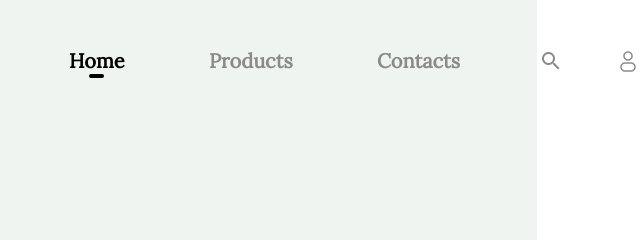
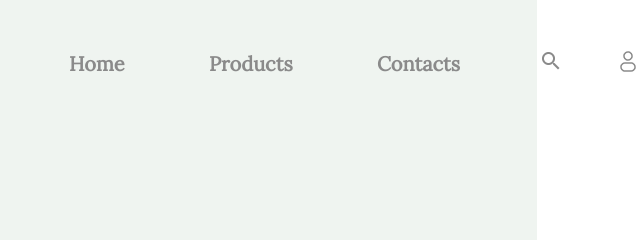
Before and after one commit to adekunle22k/New-website, a plain HTML site: page index.html in a window 1280 px wide. Shown: the top 240 px of the page, 295-935 px from the left. Drawn offline with Linux system fonts and the light colour scheme.

Commit message:
removed javascript file

```diff
--- a/index.html
+++ b/index.html
@@ -11,10 +11,8 @@
       <p class="logo">Greenday</p>
       <div class="nav-1">
         <ul>
-          <li><a id="nav-home" href="#">Home</a>
-       <div class="nav-border"></div>
-        </li>
-          <li><a id="">Products</a></li>
+          <li><a href="#">Home</a></li>
+          <li><a href="#">Products</a></li>
           <li><a href="#">Contacts</a></li>
         </ul>
       </div>
@@ -31,9 +29,7 @@
           </li>
           <li class="nav-line"></li>
           <li>
-            <a href="#"
-              ><img class="gap" src="./images/Group 1.png" alt=""
-            /></a>
+            <a href="#"><img class="gap" src="./images/Group 1.png" alt="" /></a>
           </li>
         </ul>
       </div>
--- a/style.css
+++ b/style.css
@@ -46,13 +46,7 @@ body {
   color: rgba(138, 138, 138, 1);
   text-decoration: none;
 }
-/*
-.nav-1 ul li a::after {
-  content: "";
-  width: 30px;
-  height: 3px;
-  position: absolute;
-} */
+
 .nav-2 ul {
   display: flex;
   align-items: center;
@@ -63,13 +57,3 @@ body {
 .nav-line {
   height: 45px;
   border: 1px solid rgba(138, 138, 138, 1);
-}
-#nav-home {
-  color: black;
-}
-.nav-border {
-  border: 2px solid;
-  border-radius: 5px;
-  width: 15px;
-  margin: 1px auto;
-}
```
Also changed, not shown: index.js (deleted).
